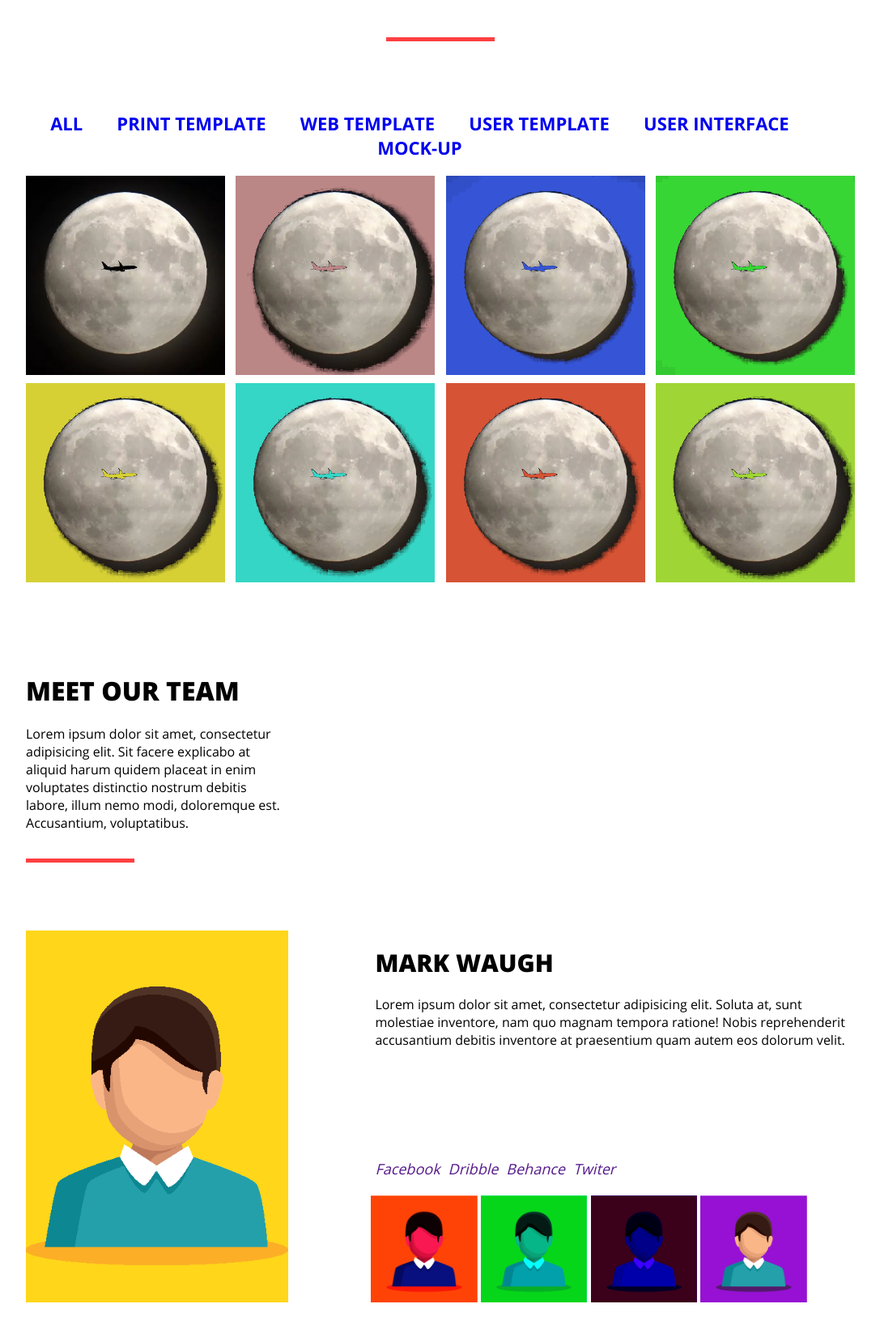
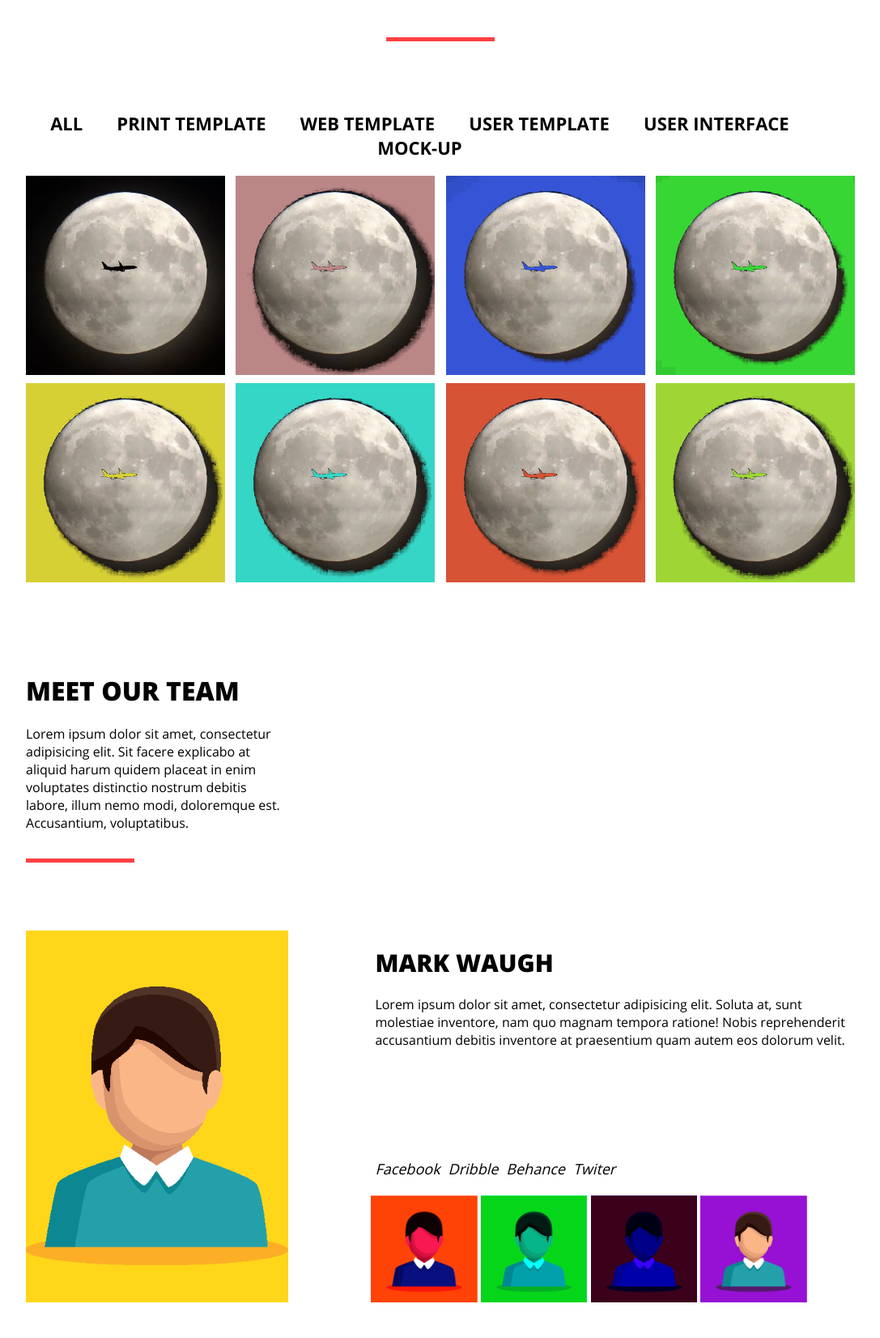
Before and after one commit to ivpryan/Site_test, a plain HTML site: page index.html in a window 1280 px wide. Shown: the part 1480-3132 px from the top of the page at 81% size, without its empty margins (96-1183 px from the left). Drawn offline with Linux system fonts and the light colour scheme.

Commit message:
Text color
Text color edited for some links

```diff
--- a/css/style.css
+++ b/css/style.css
@@ -33,6 +33,7 @@ body {
 	font-weight: 400;
 }
 
+
 /*Шапка страницы с навигатором*/
 header {
 	padding-top: 26px;
@@ -46,7 +47,6 @@ nav {
 	width: 79%;
 	background-color: #282828;
 }
-
 
 .header-wrapper {
 	background-color: #e0e0e0;
@@ -145,6 +145,7 @@ nav {
 	width: 40%;
 }
 
+
 .about_prop a {
 	background-color: #ffff;
 	text-decoration: none;
@@ -198,6 +199,11 @@ nav {
 	white-space: nowrap;
 	font-size: 22px;
 	margin: 19px;
+	color: #000000;
+}
+
+.feature a:hover {
+	color: #ff3f40;
 }
 
 .scroll_photo {
@@ -306,6 +312,7 @@ nav {
 	text-decoration: none;
 	font-style: italic;
 	font-size: 18px;
+	color: #000000;
 }
 
 .team_links img {
```
